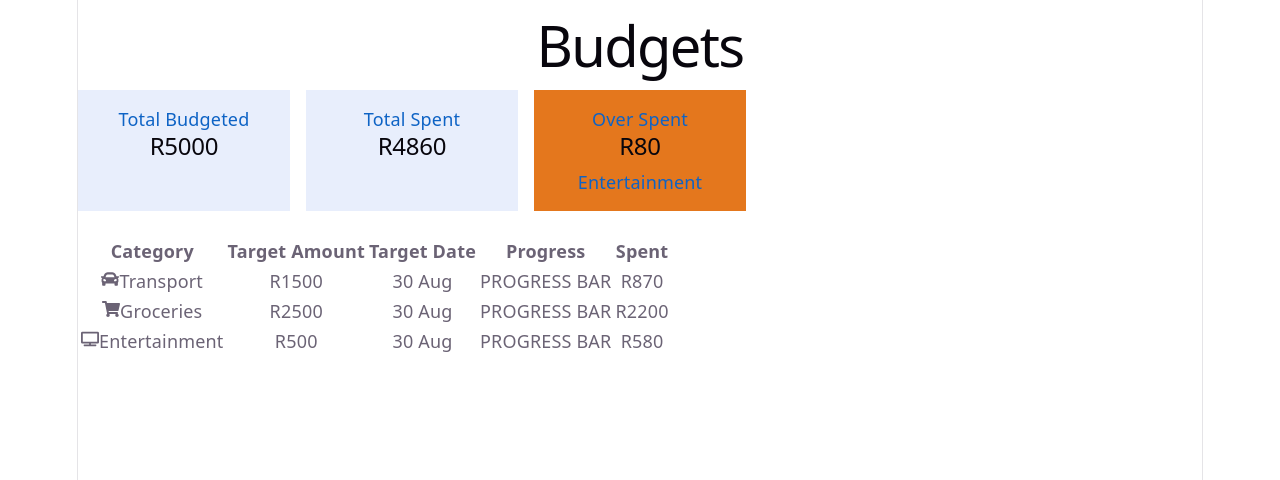
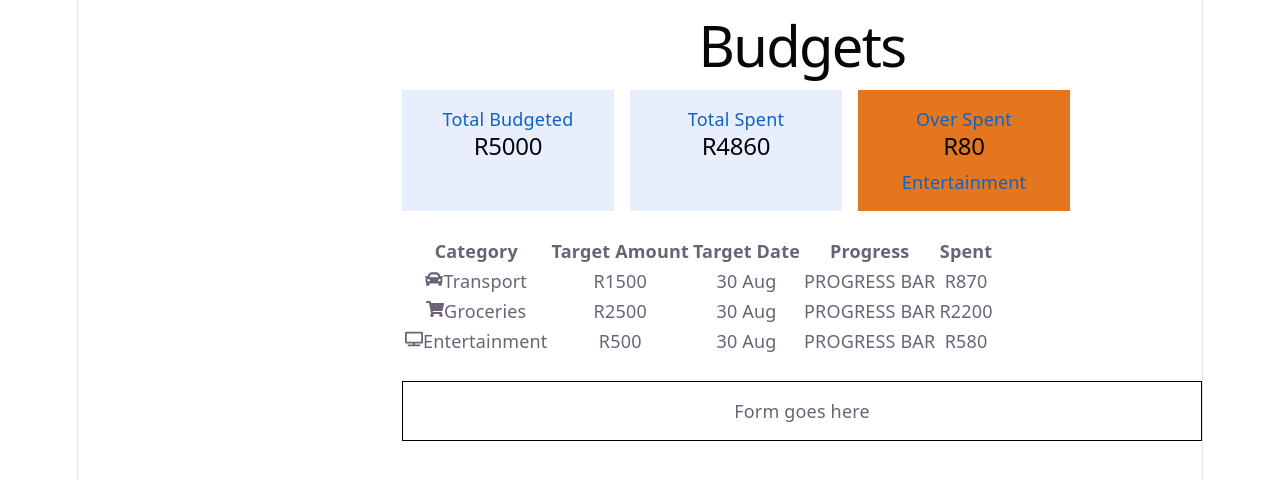
Before and after one commit to eri892821/OI-348-project-practice-space, a React (Vite) app in the folder OI_348-Project/: page / in a window 1280 px wide. Shown: the top 480 px of the page. Built offline with nearby package versions, Linux system fonts and the light colour scheme.

Commit message:
moved budget containers to the right

```diff
--- a/OI_348-Project/src/Budgets.jsx
+++ b/OI_348-Project/src/Budgets.jsx
@@ -3,7 +3,7 @@ import {FaCar, FaShoppingCart, FaTv} from 'react-icons/fa'
 
 function Budgets (){
   return (
-    <div>
+    <div style={{ width: 800, marginLeft: 'auto' }}>
       <h1> Budgets</h1>
 
     <div style={{ display: 'flex', gap: 16 }} >
@@ -66,6 +66,10 @@ function Budgets (){
    </table>
   </div>
 
+  <div style ={{border: '1px solid black', padding: 16, marginTop: 24}}>
+    Form goes here
+  </div>
+
 </div>
 
 
```
